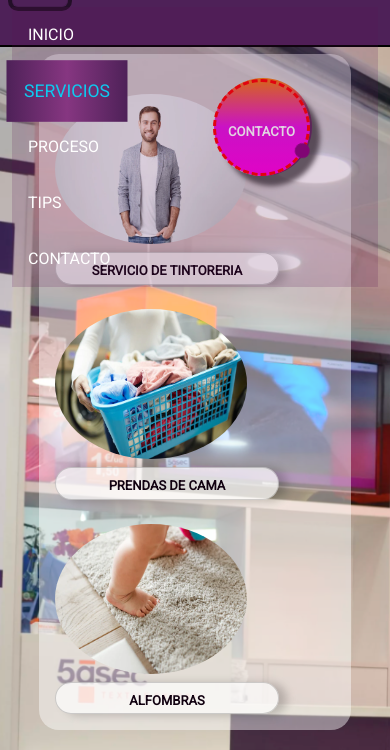
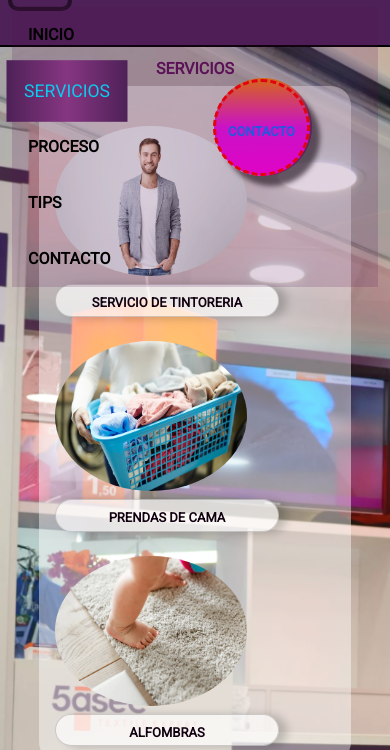
Before and after one commit to YaninaCharas/proyectofinal, a plain HTML site: page pages/servicios.html in a window 390 px wide. Both pictures are taken after a click on the button "Toggle navigation". Shown: the part 53-803 px from the top of the page. Drawn offline with nearby package versions, Linux system fonts and the light colour scheme; a web font is replaced by a local one.

```diff
--- a/pages/servicios.html
+++ b/pages/servicios.html
@@ -20,17 +20,17 @@
       </button>
       <div class="collapse navbar-collapse justify-content-end" id="navbarNavAltMarkup">
         <div class="navbar-nav">
-          <a class="nav-link text-white" href="../index.html">INICIO</a>
+          <a class="nav-link text-color" href="../index.html">INICIO</a>
           <a class="nav-link active text-info item-elegido" aria-current="page" href="#">SERVICIOS</a>
-          <a class="nav-link text-white" href="./proceso-tinto.html">PROCESO</a>
-          <a class="nav-link text-white"  href="./tips.html">TIPS</a>
-          <a class="nav-link text-white" href="./contacto.html">CONTACTO</a>
+          <a class="nav-link text-color" href="./proceso-tinto.html">PROCESO</a>
+          <a class="nav-link text-color"  href="./tips.html">TIPS</a>
+          <a class="nav-link text-color" href="./contacto.html">CONTACTO</a>
         </div>
       </div>
     </div>
   </nav>
   <main class="slide-in-elliptic-top-fwd">
-    <h1 class="top-5rem">SERVICIOS</h1>
+    <h1 class="top-5rem centrar-h2">SERVICIOS</h1>
     <section class="container mt-2">
         <div class="row centrar">
           <article class="col-md-3" data-aos="flip-left"
@@ -76,11 +76,10 @@
         </div>
         </article>
       </div>
+      <div class="lol">
+        <div class="contacto"><a href="../pages/contacto.html">CONTACTO</a></div>
+      </div>
     </section>
-      <div class="lol">
-        <div class="contacto"><a href="../pages/contacto.html"></a> CONTACTO</div>
-        <div class="circle"></div>
-      </div>
     <!-- <div class="registrate">
       <a href="../pages/contacto.html">CONTACTANOS</a>
     </div> -->
--- a/styles/styles.css
+++ b/styles/styles.css
@@ -19,6 +19,16 @@
     height: 63px;
 
 }
+.text-color{
+    border:none;
+    color:white;
+}
+
+.text-color:hover{
+    border:none;
+    color:rgba(255, 255, 255, 0.408);
+}
+
 main{
     margin:0;
     width: 100%;
@@ -916,8 +926,8 @@
 }
 
 h1{
-    margin-top: 5rem;
-    padding: 0;
+    /* margin-top: 5rem; */
+    padding-top: 2rem;
 }
 
 h2{
@@ -934,6 +944,11 @@
     font-size: 0.8rem;
     padding: 0;
 }
+
+.centrar-h2{
+padding-top: 2rem;
+}
+
 .parrafo{
     font-size: 10px;
 }
@@ -1045,7 +1060,9 @@
     margin-top: 0rem;
 }
 
+
 .max-altura{
+    margin-top:8rem;
     width: 40%;
     height: auto;
 
@@ -1064,10 +1081,17 @@
 
 .navbar{
     height: 100px;
-
 }
-
-
+.text-color{
+    border:none;
+    font-weight: bold;
+    color:black;
+}
+.text-color:hover{
+    border:none;
+    font-weight: bold;
+    color:rgba(7, 7, 7, 0.814);
+}
 }
 
 @media screen and (min-width: 210) and (max-width: 310px) {
```
Also changed, not shown: index.html (+4 -4 lines), pages/contacto.html (+4 -4 lines), pages/proceso-tinto.html (+9 -6 lines), pages/tips.html (+5 -5 lines).
